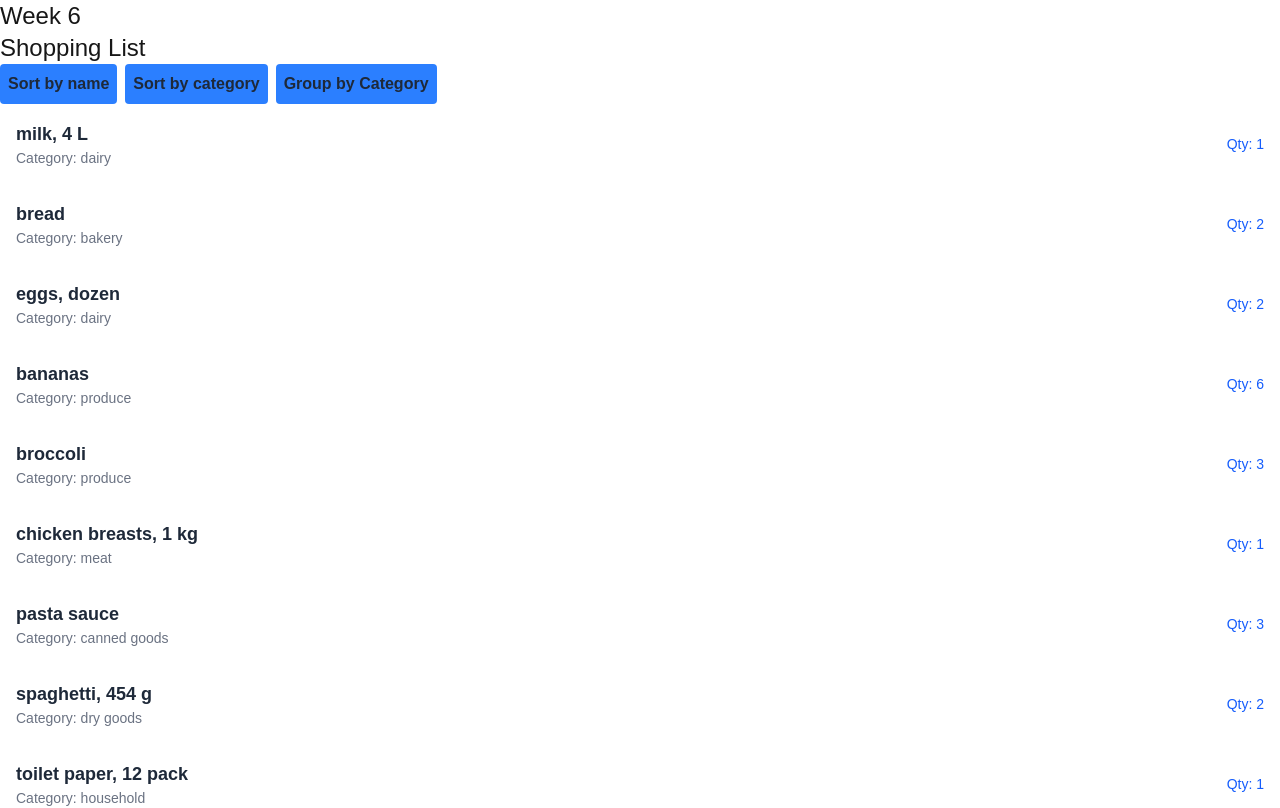
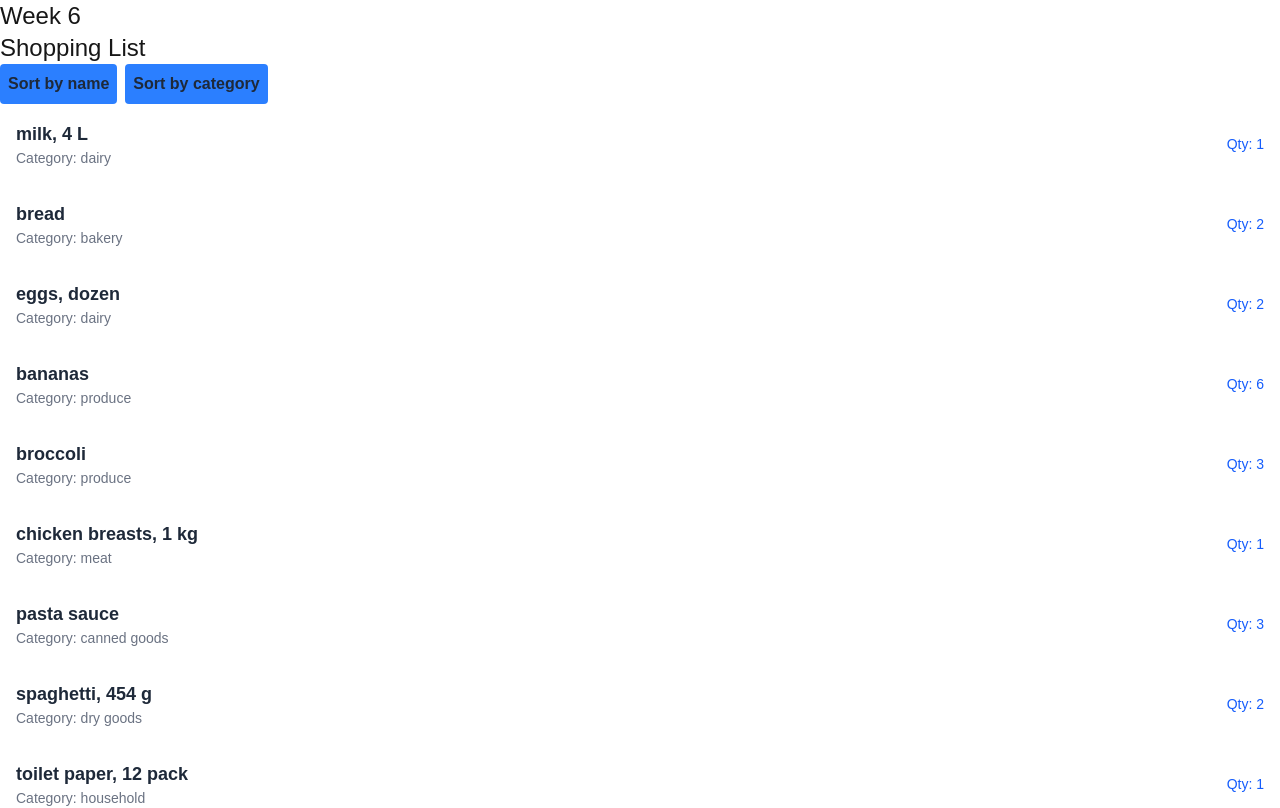
Before and after one commit to Maxwell9-9/cprg306-assignments, a Next.js app: page /week-6 in a window 1280 px wide. Shown: the top 808 px of the page. Built offline with nearby package versions, Linux system fonts and the light colour scheme.

Commit message:
removed group by category

```diff
--- a/app/week-6/item-list.js
+++ b/app/week-6/item-list.js
@@ -25,9 +25,6 @@ export default function ItemList() {
             }
     }
 
-    const groupByCategory = function() {
-        data.sort(compareByCategory);
-    }
 
     const sortItems = function() {
         console.log(sortBy);
@@ -43,7 +40,6 @@ export default function ItemList() {
         <div className="justify-center gap-2 mb-2">
             <button className="p-2 mr-2 rounded font-bold bg-blue-500 hover:bg-blue-50 text-gray-800" onClick={() => { setSortBy("name"); sortItems(); }}>Sort by name</button>
             <button className="p-2 mr-2 rounded font-bold bg-blue-500 hover:bg-blue-50 text-gray-800" onClick={() => { setSortBy("category"); sortItems(); }}>Sort by category</button>
-            <button className="p-2 mr-2 rounded font-bold bg-blue-500 hover:bg-blue-50 text-gray-800" onClick={() => { groupByCategory(); }}>Group by Category</button>
             <ul>
                 {data.map((item, index) => (
                     <li className="flex justify-between items-center p-4 hover:bg-gray-50" key={index}>
```
